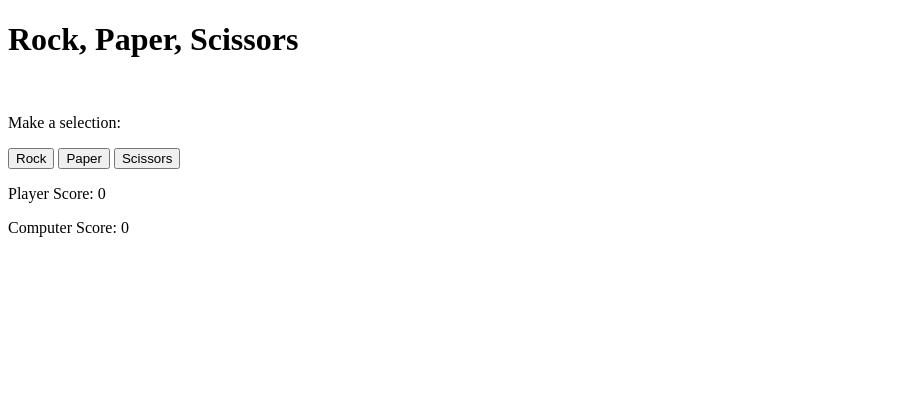
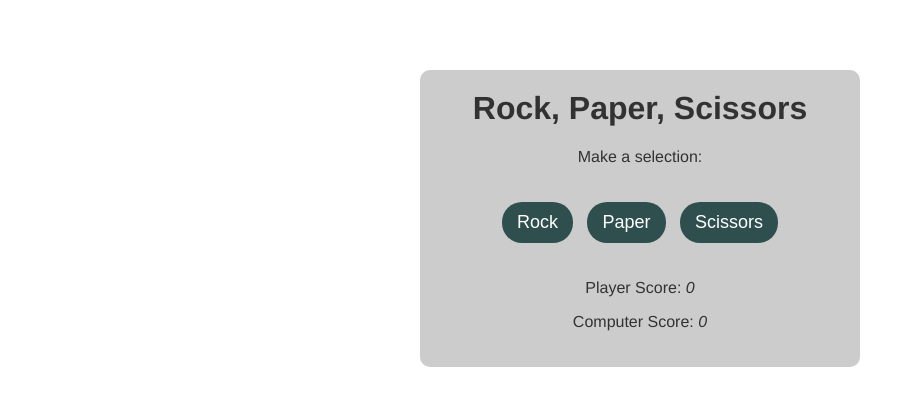
Before and after one commit to JKockaya/Rock-Paper-Scissors, a plain HTML site: page index.html in a window 1280 px wide. Shown: the whole page, without its empty margins (0-915 px from the left). Drawn offline with Linux system fonts and the light colour scheme.

Commit message:
Add basic styling

```diff
--- a/index.html
+++ b/index.html
@@ -5,11 +5,51 @@
     <meta http-equiv="X-UA-Compatible" content="IE=edge">
     <meta name="viewport" content="width=device-width, initial-scale=1.0">
     <title>Rock Paper Scissors</title>
+    <style>
+        body {
+            padding: 0;
+            margin: 0;
+            box-sizing: border-box;
+            font-family: Helvetica, sans-serif;
+            color: rgb(50,50,50);
+            }
+
+        .container {
+            width: 400px;
+            background: #ccc;
+            margin: 70px auto 0 auto;
+            padding: 20px;
+            text-align: center;
+            border-radius: 10px;
+        }
+
+        h1 {
+            margin-top: 0;
+        }
+
+        .commentary {
+            font-weight: bold;
+        }
+
+        input[type="button"] {
+            border: none;
+            color: white;
+            font-size: 18px;
+            margin: 20px 5px;
+            padding: 10px 15px;
+            border-radius: 20px;
+            background: darkslategrey;
+        }
+
+        span {
+            font-style:italic;
+        }
+    </style>
 </head>
 <body>
 
+    <div class="container">
     <h1>Rock, Paper, Scissors</h1>
-    <br>
     <p>Make a selection:</p>
 
     <input type="button" class="btn" id="rock" value="Rock">
@@ -20,6 +60,7 @@
 
     <div id="results">
 
+    </div>
     </div>
 
 
@@ -35,6 +76,7 @@
         const resultContainer = document.getElementById('results');
 
         const commentary = document.createElement('p');
+        commentary.className = "commentary";
 
         resultContainer.appendChild(commentary);
 
```
